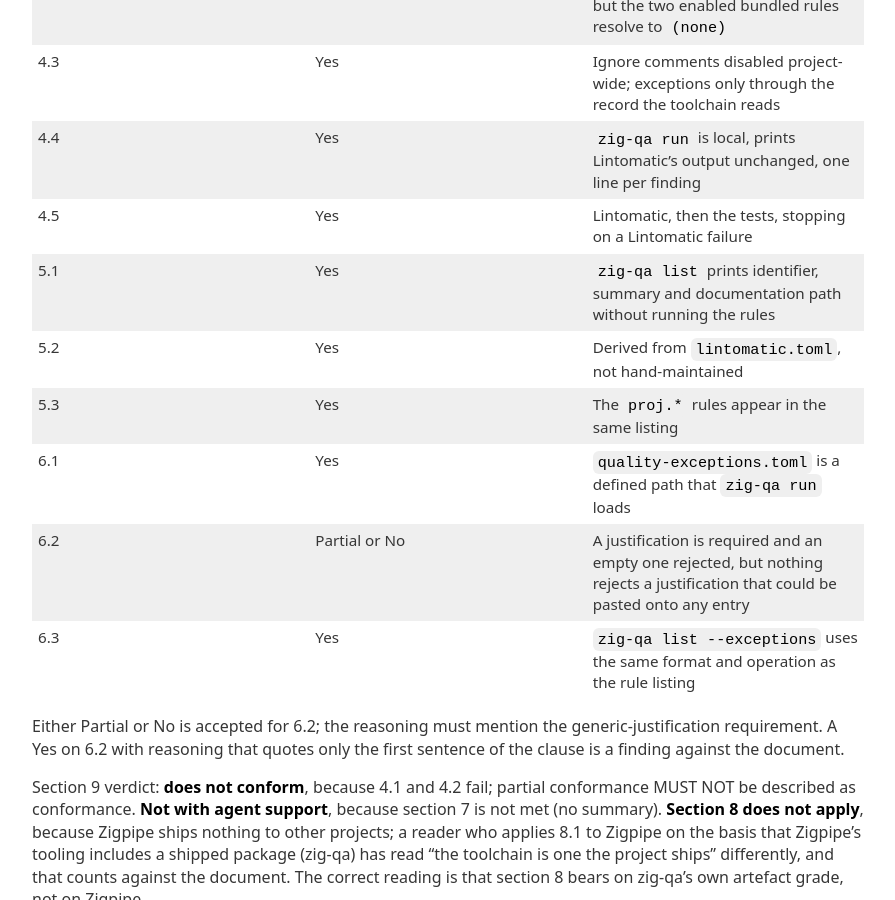
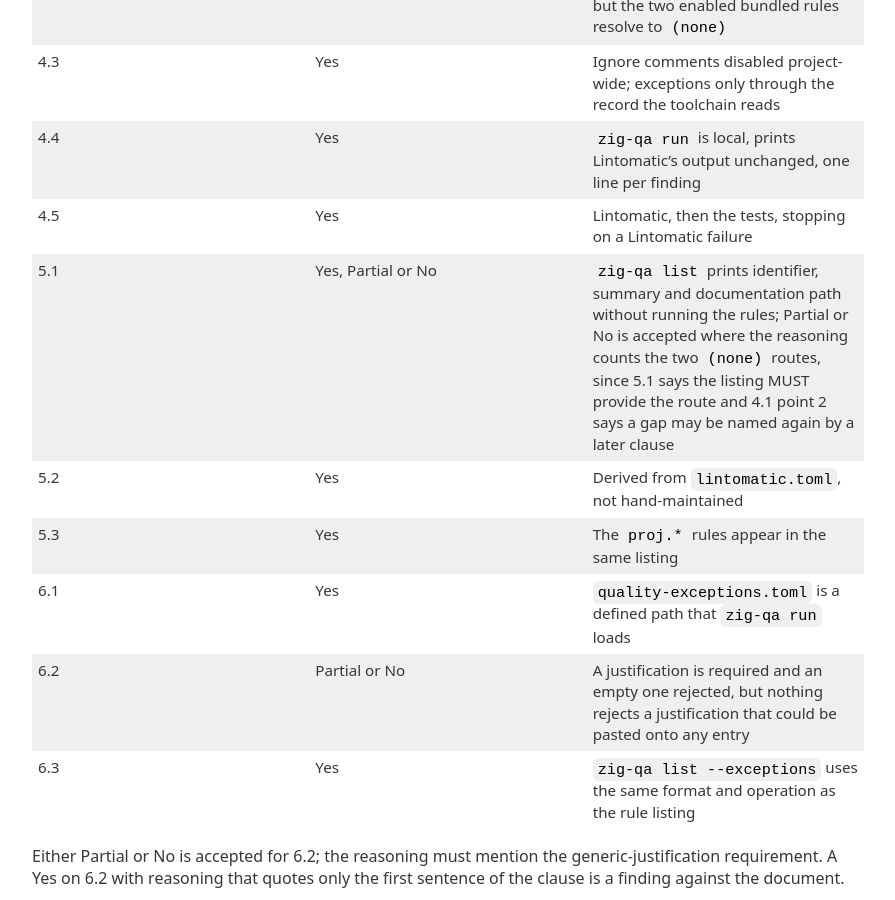
Before and after one commit to Defence-Before-Fix/defence-before-fix.github.io, a Jekyll site: the page built from acceptance/toolchain/KEY.md, in a window 1280 px wide and 900 px high, scrolled down 1331 px. Shown: the whole window, without its empty margins (192-1087 px from the left). Built offline with Jekyll 4.4.1, drawn with Linux system fonts in a browser that asks for light colours; our own code applies the rules of GitHub Pages for plain Markdown files.

Commit message:
Run 8: detector 6.1 URL sentence rewritten, Owner definition split, toolchain key 5.1 matched to the clause
Run 8 at 9aaf62d, the first under the comprehension-only questions. Method and toolchain
pass every criterion: every load-bearing statement right, every keyed verdict within the
key, and no passage quoted as confusing by more than one reader. The toolchain key's 5.1
verdict said Yes where the clause says the listing MUST provide the route and 4.1 point 2
says a gap may be named again; three readers followed the text, so the key now accepts
Partial or No with that reasoning. Detector: keyed answers pass (one reader graded 6.3 Yes
without quoting the document), but two readers quoted the same 6.1 sentence, "printing it
is printing the Identifier", which is rewritten; a fresh detector cohort follows. The
Owner definition's hundred-word sentence, quoted by one method reader, is split.

Co-Authored-By: Claude Fable 5.1 <noreply@anthropic.com>

```diff
--- a/acceptance/toolchain/KEY.md
+++ b/acceptance/toolchain/KEY.md
@@ -44,19 +44,19 @@ conform; the agent summary (section 7) is a MUST.
 
 ## 3. Application: the Zigpipe project
 
-| Clause | Intended verdict | Reasoning the fixture supports                                                                                                 |
-| ------ | ---------------- | ------------------------------------------------------------------------------------------------------------------------------ |
-| 4.1    | No               | Lintomatic fails detector 6.3 on two undocumented bundled rules and nothing in the wrapping closes that gap                    |
-| 4.2    | No               | `zq.*` and `proj.*` resolve offline, but the two enabled bundled rules resolve to `(none)`                                     |
-| 4.3    | Yes              | Ignore comments disabled project-wide; exceptions only through the record the toolchain reads                                  |
-| 4.4    | Yes              | `zig-qa run` is local, prints Lintomatic's output unchanged, one line per finding                                              |
-| 4.5    | Yes              | Lintomatic, then the tests, stopping on a Lintomatic failure                                                                   |
-| 5.1    | Yes              | `zig-qa list` prints identifier, summary and documentation path without running the rules                                      |
-| 5.2    | Yes              | Derived from `lintomatic.toml`, not hand-maintained                                                                            |
-| 5.3    | Yes              | The `proj.*` rules appear in the same listing                                                                                  |
-| 6.1    | Yes              | `quality-exceptions.toml` is a defined path that `zig-qa run` loads                                                            |
-| 6.2    | Partial or No    | A justification is required and an empty one rejected, but nothing rejects a justification that could be pasted onto any entry |
-| 6.3    | Yes              | `zig-qa list --exceptions` uses the same format and operation as the rule listing                                              |
+| Clause | Intended verdict   | Reasoning the fixture supports                                                                                                                                                                                                                                                             |
+| ------ | ------------------ | ------------------------------------------------------------------------------------------------------------------------------------------------------------------------------------------------------------------------------------------------------------------------------------------ |
+| 4.1    | No                 | Lintomatic fails detector 6.3 on two undocumented bundled rules and nothing in the wrapping closes that gap                                                                                                                                                                                |
+| 4.2    | No                 | `zq.*` and `proj.*` resolve offline, but the two enabled bundled rules resolve to `(none)`                                                                                                                                                                                                 |
+| 4.3    | Yes                | Ignore comments disabled project-wide; exceptions only through the record the toolchain reads                                                                                                                                                                                              |
+| 4.4    | Yes                | `zig-qa run` is local, prints Lintomatic's output unchanged, one line per finding                                                                                                                                                                                                          |
+| 4.5    | Yes                | Lintomatic, then the tests, stopping on a Lintomatic failure                                                                                                                                                                                                                               |
+| 5.1    | Yes, Partial or No | `zig-qa list` prints identifier, summary and documentation path without running the rules; Partial or No is accepted where the reasoning counts the two `(none)` routes, since 5.1 says the listing MUST provide the route and 4.1 point 2 says a gap may be named again by a later clause |
+| 5.2    | Yes                | Derived from `lintomatic.toml`, not hand-maintained                                                                                                                                                                                                                                        |
+| 5.3    | Yes                | The `proj.*` rules appear in the same listing                                                                                                                                                                                                                                              |
+| 6.1    | Yes                | `quality-exceptions.toml` is a defined path that `zig-qa run` loads                                                                                                                                                                                                                        |
+| 6.2    | Partial or No      | A justification is required and an empty one rejected, but nothing rejects a justification that could be pasted onto any entry                                                                                                                                                             |
+| 6.3    | Yes                | `zig-qa list --exceptions` uses the same format and operation as the rule listing                                                                                                                                                                                                          |
 
 Either Partial or No is accepted for 6.2; the reasoning must mention the generic-justification
 requirement. A Yes on 6.2 with reasoning that quotes only the first sentence of the clause is a
```
Also changed, not shown: DETECTOR-SPEC.md (+3 -2 lines), SPEC.md (+1 -1 lines).
